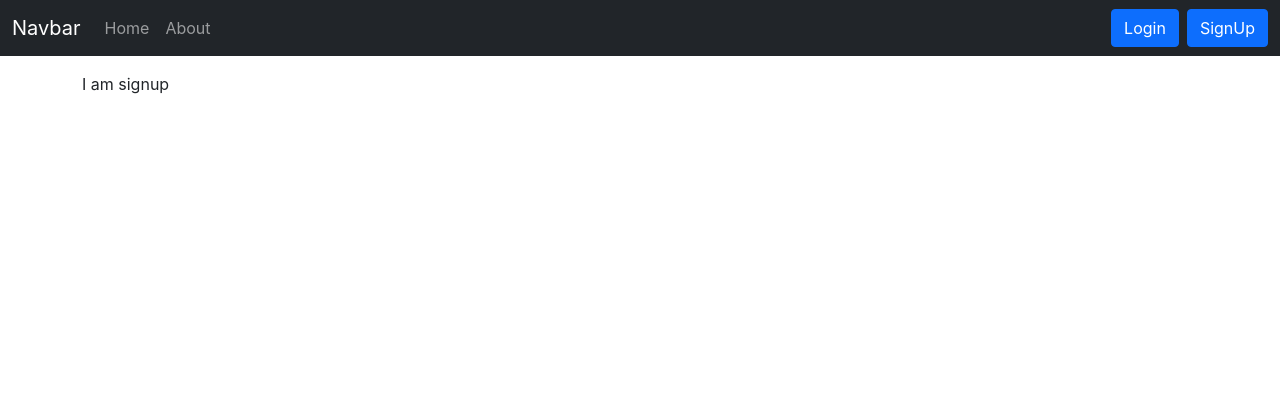
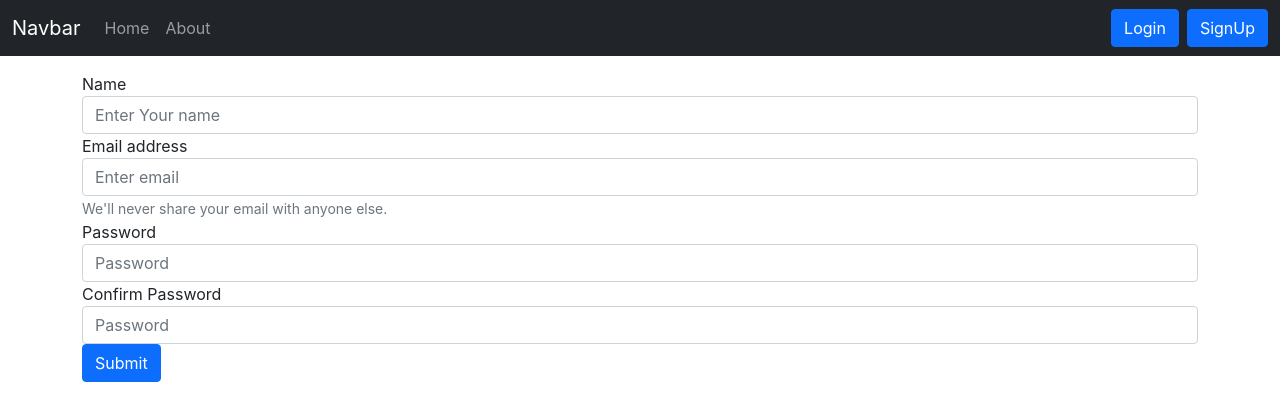
Before and after one commit to voidGlitch/iNotes, a React (Create React App) app: page /signup in a window 1280 px wide. Shown: the top 420 px of the page. Built offline with nearby package versions, Linux system fonts and the light colour scheme.

Commit message:
added sign in component to iNotes

```diff
--- a/src/components/Login.js
+++ b/src/components/Login.js
@@ -1,8 +1,11 @@
 import React, { useState } from "react";
+import { useHistory } from "react-router-dom";
 
-const Login = () => {
-  const [credentials, setcredentials] = useState({ email: "", password: "" });
-  const handlesubmit = async (e) => {
+const Login = (props) => {
+  const [credentials, setCredentials] = useState({ email: "", password: "" });
+  let history = useHistory();
+
+  const handleSubmit = async (e) => {
     e.preventDefault();
     const response = await fetch("http://localhost:5000/api/auth/login", {
       method: "POST",
@@ -17,17 +20,21 @@
     const json = await response.json();
     console.log(json);
     if (json.success) {
-      //save the auth token and redirect
+      // Save the auth token and redirect
       localStorage.setItem("token", json.authtoken);
+      history.push("/");
+    } else {
+      alert("Invalid credentials");
     }
   };
 
   const onChange = (e) => {
-    setcredentials({ ...credentials, [e.target.name]: e.target.value });
+    setCredentials({ ...credentials, [e.target.name]: e.target.value });
   };
+
   return (
     <div>
-      <form onSubmit={handlesubmit}>
+      <form onSubmit={handleSubmit}>
         <div className="mb-3">
           <label htmlFor="email" className="form-label">
             Email address
@@ -35,15 +42,15 @@
           <input
             type="email"
             className="form-control"
-            name="email"
-            id="email"
-            aria-describedby="emailHelp"
             value={credentials.email}
             onChange={onChange}
+            id="email"
+            name="email"
+            aria-describedby="emailHelp"
           />
-        </div>
-        <div id="emailHelp" className="form-text">
-          We'll never share your email with anyone else.
+          <div id="emailHelp" className="form-text">
+            We'll never share your email with anyone else.
+          </div>
         </div>
         <div className="mb-3">
           <label htmlFor="password" className="form-label">
@@ -52,12 +59,13 @@
           <input
             type="password"
             className="form-control"
+            value={credentials.password}
+            onChange={onChange}
+            name="password"
             id="password"
-            name="password"
-            onChange={onChange}
-            value={credentials.password}
           />
         </div>
+
         <button type="submit" className="btn btn-primary">
           Submit
         </button>
--- a/src/components/Signup.js
+++ b/src/components/Signup.js
@@ -1,7 +1,106 @@
-import React from "react";
+import React, { useState } from "react";
+import { useHistory } from "react-router-dom";
 
 const Signup = () => {
-  return <div>I am signup</div>;
+  const [credentials, setcredentials] = useState({
+    name: "",
+    email: "",
+    password: "",
+    cpassword: "",
+  });
+  let history = useHistory();
+  const handlesubmit = async (e) => {
+    e.preventDefault();
+    // destructuring name,email,password ko bhar nikalo credentials se
+    const { name, email, password } = credentials;
+    const response = await fetch("http://localhost:5000/api/auth/createuser", {
+      method: "POST",
+      headers: {
+        "Content-Type": "application/json",
+      },
+      body: JSON.stringify({
+        name,
+        email,
+        password,
+      }),
+    });
+    const json = await response.json();
+    console.log(json);
+    if (json.success) {
+      //save the auth token and redirect
+      localStorage.setItem("token", json.authtoken);
+      history.push("/");
+    } else {
+      alert("invalid credentials");
+    }
+  };
+
+  const onChange = (e) => {
+    setcredentials({ ...credentials, [e.target.name]: e.target.value });
+  };
+  return (
+    <div>
+      <form onSubmit={handlesubmit}>
+        <div className="form-group">
+          <label htmlFor="name">Name</label>
+          <input
+            type="text"
+            className="form-control"
+            id="name"
+            aria-describedby="emailHelp"
+            placeholder="Enter Your name"
+            onChange={onChange}
+            name="name"
+          />
+        </div>
+        <div className="form-group">
+          <label htmlFor="email">Email address</label>
+          <input
+            type="email"
+            className="form-control"
+            id="email"
+            aria-describedby="emailHelp"
+            placeholder="Enter email"
+            onChange={onChange}
+            name="email"
+          />
+          <small id="emailHelp" className="form-text text-muted">
+            We'll never share your email with anyone else.
+          </small>
+        </div>
+        <div className="form-group">
+          <label htmlFor="password">Password</label>
+          <input
+            type="password"
+            className="form-control"
+            id="password"
+            placeholder="Password"
+            onChange={onChange}
+            name="password"
+            minLength={5}
+            required
+          />
+        </div>
+        <div className="form-group">
+          <label htmlFor="cpassword">Confirm Password</label>
+          <input
+            type="password"
+            className="form-control"
+            id="cpassword"
+            placeholder="Password"
+            onChange={onChange}
+            name="cpassword"
+            minLength={5}
+            required
+          />
+        </div>
+
+        <button type="submit" className="btn btn-primary">
+          Submit
+        </button>
+      </form>
+    </div>
+  );
 };
 
 export default Signup;
```
Also changed, not shown: 1 other file (tests, documents, lock files or other folders).
